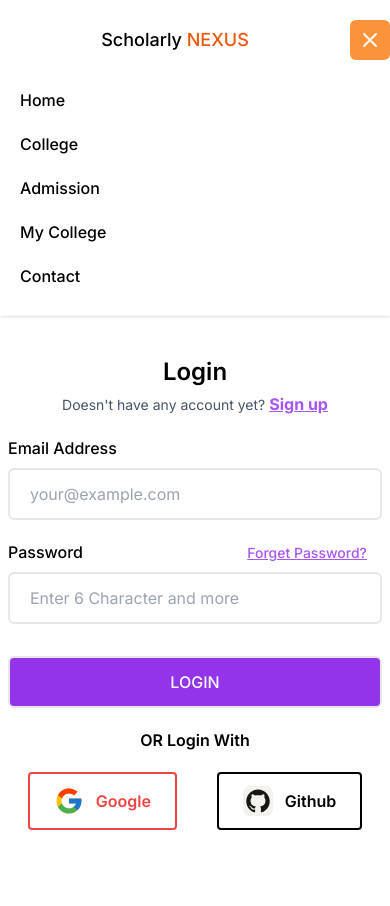
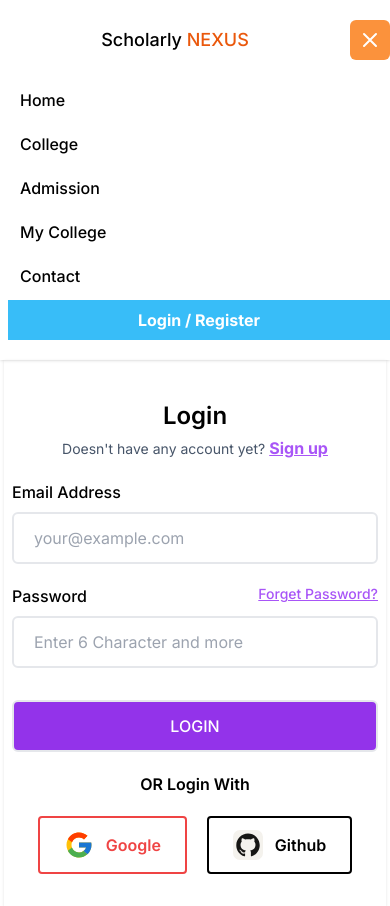
Before and after one commit to IamLikhon1/scholarly-nexus, a Next.js app: page /login in a window 390 px wide. Both pictures are taken after a click on the button 370 px from the left and 40 px from the top of the page. Before the commit the page ends 862 px from the top, so only its background shows below. Built offline with nearby package versions, Linux system fonts and the light colour scheme.

Commit message:
fix small device navBar

```diff
--- a/src/Components/HomePage/Navbar/Navbar.jsx
+++ b/src/Components/HomePage/Navbar/Navbar.jsx
@@ -134,6 +134,12 @@ const Navbar = () => {
                         >
                             Contact
                         </Link>
+                        <Link
+                                href="/login"
+                                className=" px-3 py-2 flex justify-center bg-sky-400 text-white font-bold hover:rounded-md duration-300  md:mt-0"
+                            >
+                                Login / Register
+                            </Link>
                     </div>
                 </div>
             )}
--- a/src/app/login/page.js
+++ b/src/app/login/page.js
@@ -7,7 +7,7 @@ const LoginPage = () => {
             <div className="grid md:grid-cols-12 md:mt-10 items-center">
 
                 {/* form */}
-                <div className="col-span-6 md:px-10 pt-10 pb-8 shadow md:mx-28 px-2">
+                <div className="col-span-6 md:px-10 pt-10 pb-8 shadow md:mx-28 px-2 mx-1">
                     {/* title */}
                     <div>
                         <h2
@@ -25,12 +25,12 @@ const LoginPage = () => {
                             <br />
 
                             {/* Password */}
-                            <label htmlFor="Password" className="font-medium">
+                            <label htmlFor="Password" className="font-medium flex justify-between">
                                 <span>Password </span>
-                                <span className="text-purple-500 underline text-sm cursor-pointer md:ml-64 ml-40">Forget Password? </span>
+                                <span className="text-purple-500 underline text-sm cursor-pointer md:ml-64 ">Forget Password? </span>
 
-                            </label> <br />
-                            <input type="password" name="password" className="mt-2 md:ml-1 w-full  px-5 py-3 rounded-md border-2 focus:outline-none" placeholder="Enter 6 Character and more " />
+                            </label>
+                            <input type="password" name="password" className=" mt-2 md:ml-1 w-full  px-5 py-3 rounded-md border-2 focus:outline-none" placeholder="Enter 6 Character and more " />
 
                             {/* button */}
                             <div>
@@ -42,7 +42,7 @@ const LoginPage = () => {
                         <div>
                             <p className="my-5 font-semibold text-center">OR Login With</p>
 
-                            <div className="flex items-center gap-10 justify-center">
+                            <div className="flex items-center gap-5 md:gap-10 justify-center">
 
                                 {/* google */}
                                 <div className="px-6 md:px-8 py-3 rounded border-2 border-red-500 flex items-center gap-3 cursor-pointer">
--- a/src/app/register/page.js
+++ b/src/app/register/page.js
@@ -54,7 +54,7 @@ const RegisterPage = () => {
                             <label htmlFor="Image URL" className="font-medium">
                                 <span>Image URL </span>
                             </label> <br />
-                            <input type="text" name="pictures" className="mt-2 md:ml-1 w-full  px-5 py-3 rounded-md border-2 focus:outline-none" placeholder="Provide Img URL " />
+                            <input type="text" name="pictures" className="mt-2 md:ml-1 w-full  px-5 py-3 rounded-md border-2 focus:outline-none" placeholder="Provide Image URL " />
 
                             {/* button */}
                             <div>
@@ -66,7 +66,7 @@ const RegisterPage = () => {
                         <div>
                             <p className="my-5 font-semibold text-center">OR Register With</p>
 
-                            <div className="flex items-center gap-10 justify-center">
+                            <div className="flex items-center gap-5 md:gap-10  justify-center">
 
                                 {/* google */}
                                 <div className="px-6 md:px-8 py-3 rounded border-2 border-red-500 flex items-center gap-3 cursor-pointer">
```
